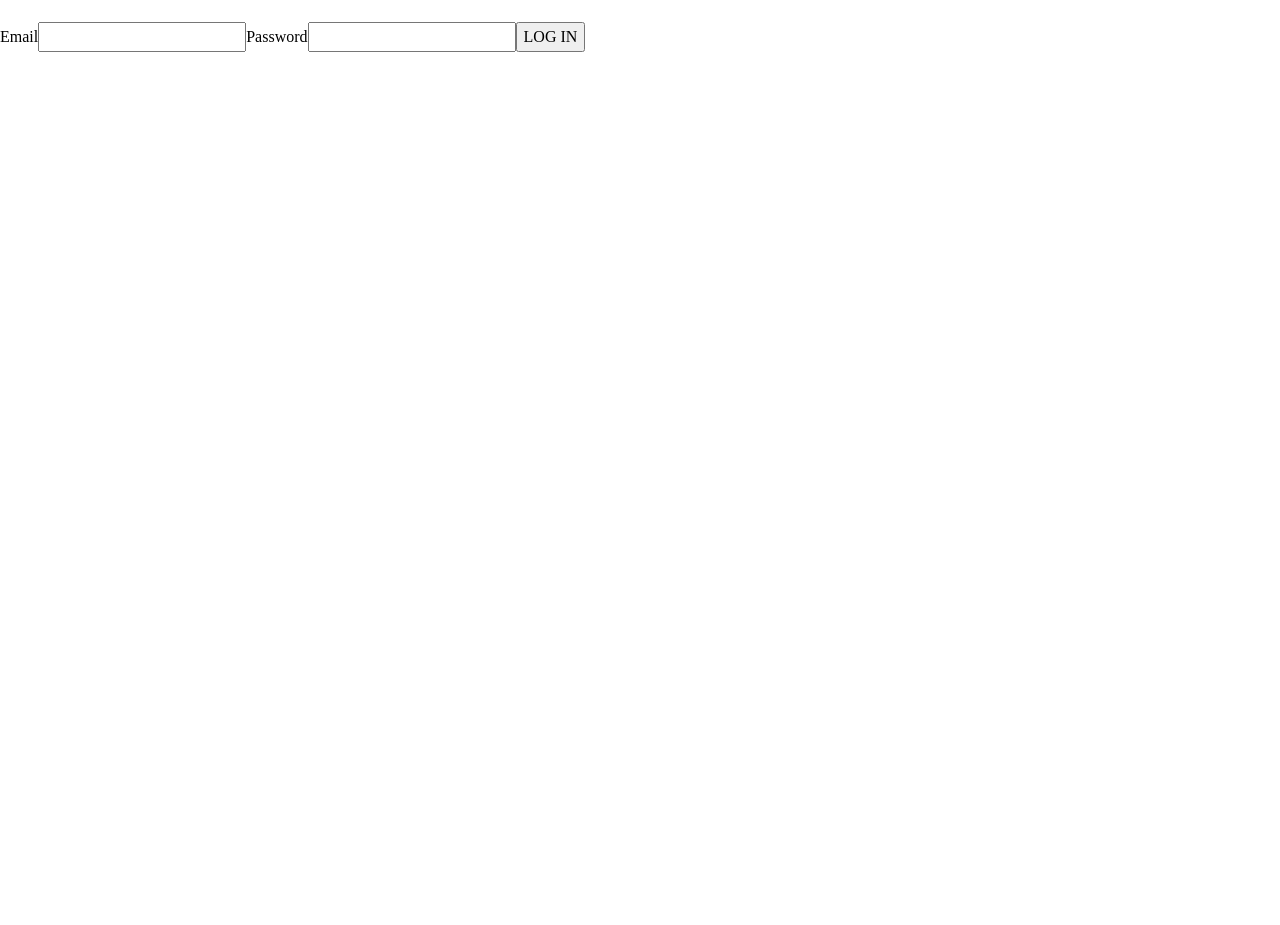
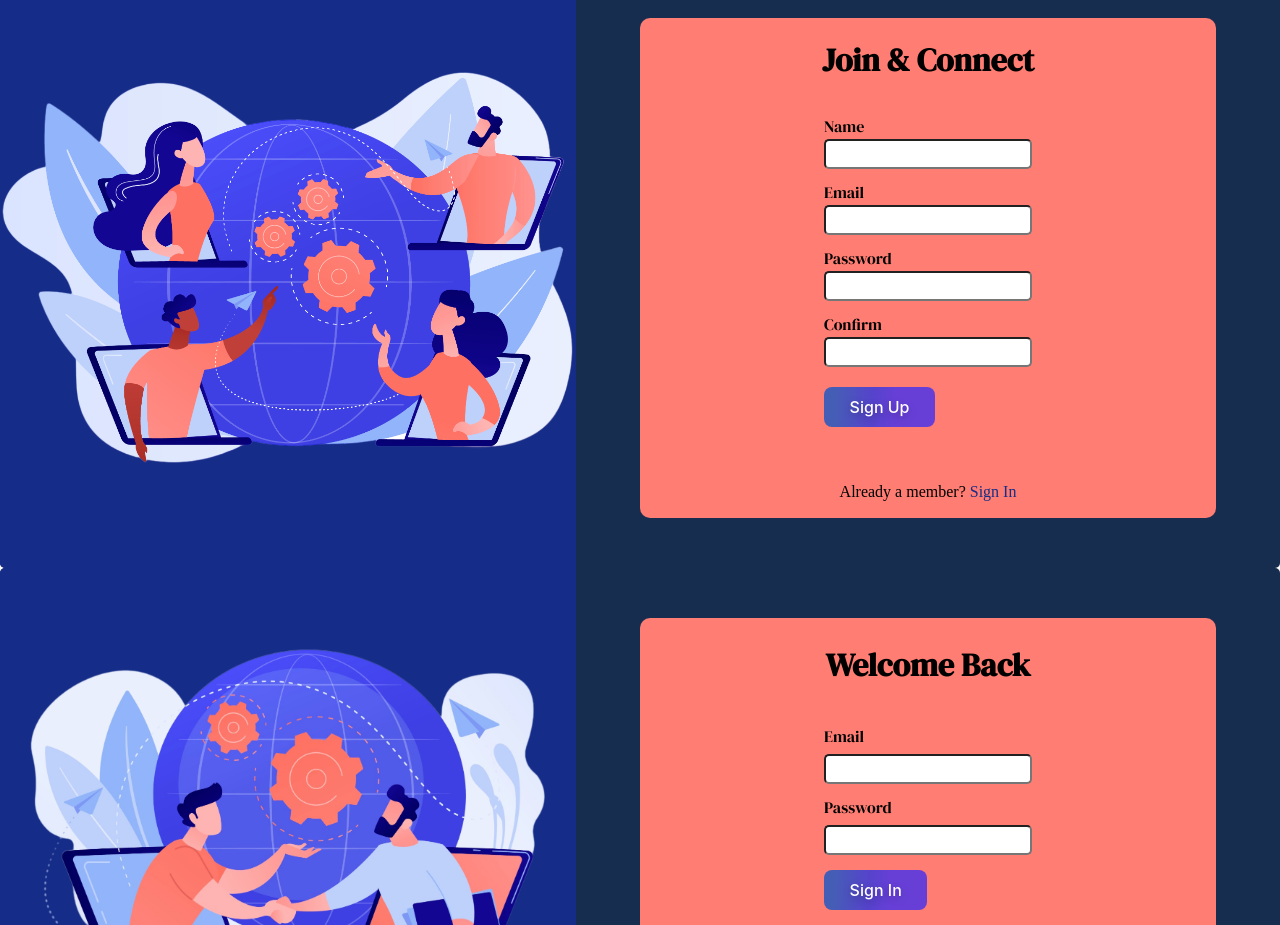
Before and after one commit to bryandevelops/EventAssembly, a React (Vite) app: page /orders in a window 1280 px wide. Shown: the part 67-992 px from the top of the page. Before the commit the page ends 800 px from the top, so only its background shows below. Built offline with nearby package versions, Linux system fonts and the light colour scheme.

Commit message:
Create Modal component. Implement Sign Up & Sign In functionality for the Modal

```diff
--- a/src/components/LoginFrom/LoginForm.jsx
+++ b/src/components/LoginFrom/LoginForm.jsx
@@ -1,7 +1,8 @@
 import { useState } from 'react';
-import * as usersService from '../../utilities/users-service';
+import * as usersService from '../../utilities/users-service.js';
+import styles from './LoginForm.module.css'
 
-export default function LoginForm({ setUser }) {
+export default function LoginForm({ setUser, setButtonClicked }) {
   const [error, setError] = useState('');
   const [credentials, setCredentials] = useState({
     email: '',
@@ -17,7 +18,6 @@ export default function LoginForm({ setUser }) {
     // Prevent form from being submitted to the server
     evt.preventDefault();
     try {
-      // The promise returned by the signUp service method will resolve to the user object included in the payload of the JSON Web Token (JWT)
       const user = await usersService.login(credentials);
       setUser(user);
     } catch(error) {
@@ -27,17 +27,22 @@ export default function LoginForm({ setUser }) {
   }
 
   return (
-    <div>
-      <div className="form-container">
-        <form autoComplete="off" onSubmit={handleSubmit}>
-          <label htmlFor="login-emai">Email</label>
-          <input type="text" id="login-email" name="email" value={credentials.email} onChange={handleChange} required />
-          <label htmlFor="login-password">Password</label>
-          <input type="password" id="login-password" name="password" value={credentials.password} onChange={handleChange} required />
-          <button type="submit">LOG IN</button>
+    <div className={styles.loginFormComponent}>
+      <div className={styles.imgContainer}>
+        <img src="/signin-img.png" alt="" />
+      </div>
+      <div className={styles.formContainer}>
+        <h1 className={styles.formHeading}>Welcome Back</h1>
+        <form autoComplete="off" className={styles.loginForm} onSubmit={handleSubmit}>
+          <label htmlFor="login-emai">Email</label><br/>
+          <input type="email" id="login-email" name="email" value={credentials.email} onChange={handleChange} required /><br/>
+          <label htmlFor="login-password">Password</label><br/>
+          <input type="password" id="login-password" name="password" value={credentials.password} onChange={handleChange} required /><br/>
+          <button type="submit" className={styles.btn}>Sign In</button>
         </form>
+        <p className={styles.errorMessage}>&nbsp;{error}</p>
+        <p className="message">Not a member yet? <span className='modal-span' onClick={() => setButtonClicked('Sign Up')}>Sign Up</span></p>
       </div>
-      <p className="error-message">&nbsp;{error}</p>
     </div>
   );
 }
--- /dev/null
+++ b/src/components/LoginFrom/LoginForm.module.css
@@ -0,0 +1,89 @@
+.loginFormComponent {
+  display: flex;
+  height: 500px;
+  /* background-image: url(paper-planes.png); */
+  /* background-size: 48%; */
+  /* background-repeat: repeat-x; */
+  /* background-position-y: 82%; */
+  /* align-items: stretch; */
+  background-color: #162d50;
+  border-radius: 5px;
+}
+
+.imgContainer {
+  background-color: #152d88;
+  width: 45%;
+  display: flex;
+  justify-content: center;
+  align-items: center;
+  border-top-left-radius: 5px;
+  border-bottom-left-radius: 5px;
+}
+
+.imgContainer > img {
+  width: 90%;
+  height: fit-content;
+}
+
+.formContainer {
+  display: flex;
+  flex-direction: column;
+  align-items: center;
+  /* margin-left: 50px; */
+  justify-content: space-evenly;
+  width: 45%;
+  background-color: #ff7d72;
+  height: 400px;
+  align-self: center;
+  border-radius: 10px;
+  margin: 0 auto;
+}
+
+.formHeading {
+  /* border: 3px solid black; */
+  /* border-image: linear-gradient(92.88deg, #455EB5 9.16%, #5643CC 43.89%, #673FD7 64.72%) 1; */
+  padding: 10px 20px;
+  width: fit-content;
+  font-family: 'DM Serif Display', serif;
+  font-size: xx-large;
+  /* color: white; */
+}
+
+.loginForm > input {
+  margin-top: 5px;
+  border-radius: 5px;
+}
+
+.loginForm > label {
+  font-family: 'DM Serif Display', serif;
+  margin-top: 15px;
+  display: inline-block;
+}
+
+.errorMessage {
+  color: #8e0000;
+}
+
+.btn {
+  background-image: linear-gradient(92.88deg, #455EB5 9.16%, #5643CC 43.89%, #673FD7 64.72%);
+  border-radius: 8px;
+  border-style: none;
+  box-sizing: border-box;
+  color: #FFFFFF;
+  cursor: pointer;
+  flex-shrink: 0;
+  font-family: "Inter UI", "SF Pro Display", -apple-system, BlinkMacSystemFont, "Segoe UI", Roboto, Oxygen, Ubuntu, Cantarell, "Open Sans", "Helvetica Neue", sans-serif;
+  font-size: 16px;
+  font-weight: 500;
+  height: 2.5rem;
+  padding: 0 1.6rem;
+  text-align: center;
+  text-shadow: rgba(0, 0, 0, 0.25) 0 3px 8px;
+  transition: all .1s;
+  margin-top: 15px;
+}
+
+.btn:hover {
+  background-image: linear-gradient(92.88deg, #455EA1 9.16%, #5643B8 43.89%, #673FC3 64.72%);
+  transition-duration: .1s;
+}
--- /dev/null
+++ b/src/components/Modal/Modal.css
@@ -0,0 +1,56 @@
+.hidden {
+  display: none;
+}
+
+.modal {
+  position: absolute;
+  top: 50%;
+  left: 50%;
+  transform: translate(-50%, -50%);
+  width: 60%;
+  /* background-color: white; */
+  /* padding: 6rem; */
+  border-radius: 5px;
+  box-shadow: 0 3rem 5rem rgba(0, 0, 0, 0.3);
+  z-index: 10;
+}
+
+.overlay {
+  position: absolute;
+  top: 0;
+  left: 0;
+  width: 100%;
+  height: 100%;
+  background-color: rgba(0, 0, 0, 0.6);
+  backdrop-filter: blur(3px);
+  z-index: 5;
+}
+
+.close-modal-btn {
+  position: absolute;
+  top: 0rem;
+  right: 0.5rem;
+  font-size: 2rem;
+  color: #92b5fa;
+  cursor: pointer;
+  border: none;
+  background: none;
+}
+
+.close-modal-btn:hover {
+  text-shadow: #bfbfbf 0 1px 12px;
+  transition-duration: .1s;
+}
+
+.modal-span {
+  color:#152d88;
+}
+
+.modal-span:hover {
+  text-decoration: underline;
+  cursor: pointer;
+}
+
+.message {
+  text-align: center;
+}
--- /dev/null
+++ b/src/components/Modal/Modal.jsx
@@ -0,0 +1,23 @@
+import SignUpForm from "../SignUpForm/SignUpForm.jsx";
+import LoginForm from "../LoginFrom/LoginForm.jsx";
+import './Modal.css'
+
+export default function SignUpModal({ showModal, setShowModal, buttonClicked, setButtonClicked }) {
+  return (
+    <>
+      <div className={`modal ${showModal ? '' : 'hidden'}`}>
+        <button className="close-modal-btn" onClick={() => { setShowModal(!showModal); setButtonClicked(null) }}>&times;</button>
+        {
+          buttonClicked === 'Sign Up' ? (
+              <SignUpForm setButtonClicked={setButtonClicked} />
+          ) : buttonClicked === 'Sign In' ? (
+              <LoginForm setButtonClicked={setButtonClicked} />
+          ) : (
+            ''
+          )
+        }
+      </div>
+      <div className={`overlay ${showModal ? '' : 'hidden'}`} onClick={() => { setShowModal(!showModal); setButtonClicked(null) }}></div>
+    </>
+  );
+}
--- a/src/components/NavBar/NavBar.jsx
+++ b/src/components/NavBar/NavBar.jsx
@@ -1,20 +1,32 @@
-import { Link } from 'react-router-dom';
-import { logOut } from '../../utilities/users-service';
+import { useState } from 'react';
+import { logOut } from '../../utilities/users-service.js';
+import Modal from '../Modal/Modal.jsx';
+import styles from './NavBar.module.css';
 
 export default function NavBar({ user, setUser }) {
+  const [showSignUpModal, setShowSignUpModal] = useState(false)
+  const [showSignInModal, setShowSignInModal] = useState(false)
+  const [buttonClicked , setButtonClicked] = useState(null)
+
   function handleLogOut() {
     logOut()
     setUser(null)
   }
 
   return (
-    <nav>
-      <h1>Welcome, {user.name}</h1>
-      <Link to="/orders">Order History</Link>
-      &nbsp; | &nbsp;
-      <Link to="/orders/new">New Order</Link>
-      &nbsp; | &nbsp;
-      <Link to="" onClick={handleLogOut}>Log Out</Link>
+    <nav className={styles.navComponent}>
+      {
+        user ? (
+          <button className={styles.btn} onClick={handleLogOut}>Log Out</button>
+        ) : (
+          <>
+            <button className={`${styles.btn} ${styles.signUpBtn}`} onClick={() => { setShowSignUpModal(!showSignUpModal); setButtonClicked('Sign Up') }}>Sign Up</button>
+            <button className={styles.btn} onClick={() => { setShowSignInModal(!showSignInModal); setButtonClicked('Sign In') }}>Sign In</button>
+            {showSignUpModal ? <Modal showModal={showSignUpModal} setShowModal={setShowSignUpModal} buttonClicked={buttonClicked} setButtonClicked={setButtonClicked} /> : ''}
+            {showSignInModal ? <Modal showModal={showSignInModal} setShowModal={setShowSignInModal} buttonClicked={buttonClicked} setButtonClicked={setButtonClicked} /> : ''}
+          </>
+        )
+      }
     </nav>
   );
 }
--- /dev/null
+++ b/src/components/NavBar/NavBar.module.css
@@ -0,0 +1,30 @@
+.navComponent {
+  margin-right: 20px;
+}
+
+.btn {
+  background-image: linear-gradient(92.88deg, #455EB5 9.16%, #5643CC 43.89%, #673FD7 64.72%);
+  border-radius: 8px;
+  border-style: none;
+  box-sizing: border-box;
+  color: #FFFFFF;
+  cursor: pointer;
+  flex-shrink: 0;
+  font-family: "Inter UI", "SF Pro Display", -apple-system, BlinkMacSystemFont, "Segoe UI", Roboto, Oxygen, Ubuntu, Cantarell, "Open Sans", "Helvetica Neue", sans-serif;
+  font-size: 16px;
+  font-weight: 500;
+  height: 2.5rem;
+  padding: 0 1.6rem;
+  text-align: center;
+  text-shadow: rgba(0, 0, 0, 0.25) 0 3px 8px;
+  transition: all .1s;
+}
+
+.btn:hover {
+  box-shadow: #ffffff99 0 0 5px;
+  transition-duration: .1s;
+}
+
+.signUpBtn {
+  margin-right: 20px;
+}
--- a/src/components/SignUpForm/SignUpForm.jsx
+++ b/src/components/SignUpForm/SignUpForm.jsx
@@ -1,8 +1,8 @@
-import { Component } from "react";
+import React from "react";
 import * as usersService from '../../utilities/users-service.js';
+import styles from './SignUpForm.module.css'
 
-export default class SignUpForm extends Component {
-  // Class Field approach for defining state. Internally, the class field syntax is converted into the constructor method approach
+export default class SignUpForm extends React.Component {
   state = {
     name: '',
     email: '',
@@ -11,27 +11,7 @@ export default class SignUpForm extends Component {
     error: ''
   };
 
-  /*
-    The handleChange() method can't be defined using the usual syntax for defining an instance method of a class like that of the render() method.
-
-    The reason the usual syntax won't work is because the method will be invoked as a callback and thus will not have `this` bound to the component
-    instance, so we won't be able to access this.props, this.setState(), etc.
-
-    There are two solutions to ensure that a method has `this` correctly set to the component instance:
-    - Define the method as usual and use JavaScript's `bind` method in the constructor to explicitly set the value of `this`
-    - Use the class field syntax along with an arrow function when defining the method which by its very nature fixes the issue due to the way class fields are actually initialized in the constructor
-
-    Below is how we use class field syntax to properly define methods used to handle events in class components:
-  */
   handleChange = (evt) => {
-    /*
-      There's two key differences in how state is updated in class vs. function components:
-      - Class components always update state by invoking the inherited setState() method vs. invoking the setter function returned by the useState hook in function components
-      - setState() accepts an object as an arg and this object is merged into the existing state object. This differs with how a function component's setter function replaces that state with the value provided entirely
-
-      Below, the object passed to setState() is merged with the current state object which is why we don't need to specify the other states
-    */
-
     this.setState({
       [evt.target.name]: evt.target.value,
       error: ''
@@ -39,16 +19,13 @@ export default class SignUpForm extends Component {
   };
 
   handleSubmit = async (evt) => {
-    evt.preventDefault() // This line prevents the default behavior of submitting a form which is to cause a page refresh
+    evt.preventDefault()
     try {
-      // We don't want to send the 'error' or 'confirm' property, so we make a copy of the state object, then delete them
       const formData = {...this.state};
       delete formData.error;
       delete formData.confirm;
 
-      // The promise returned by the signUp service method will resolve to the user object included in the payload of the JSON Web Token (JWT)
       const user = await usersService.signUp(formData);
-
       this.props.setUser(user)
     } catch(error) {
       console.log(error.message)
@@ -60,21 +37,26 @@ export default class SignUpForm extends Component {
     const disable = this.state.password !== this.state.confirm;
 
     return (
-      <div>
-        <div className="form-container">
-          <form autoComplete="off" onSubmit={this.handleSubmit}>
-            <label htmlFor="signup-name">Name</label>
-            <input type="text" id="signup-name" name="name" value={this.state.name} onChange={this.handleChange} required />
-            <label htmlFor="signup-email">Email</label>
-            <input type="email" id="signup-email" name="email" value={this.state.email} onChange={this.handleChange} required />
-            <label htmlFor="signup-password">Password</label>
-            <input type="password" id="signup-password" name="password" value={this.state.password} onChange={this.handleChange} required />
-            <label htmlFor="signup-confirm">Confirm</label>
-            <input type="password" id="signup-confirm" name="confirm" value={this.state.confirm} onChange={this.handleChange} required />
-            <button type="submit" disabled={disable}>SIGN UP</button>
+      <div className={styles.signupFormComponent}>
+        <div className={styles.imgContainer}>
+          <img src="/signup-img.png" alt="" />
+        </div>
+        <div className={styles.formContainer}>
+          <h1 className={styles.formHeading}>Join & Connect</h1>
+          <form autoComplete="off" className={styles.signupForm} onSubmit={this.handleSubmit}>
+            <label htmlFor="signup-name">Name</label><br/>
+            <input type="text" id="signup-name" name="name" value={this.state.name} onChange={this.handleChange} required /><br/>
+            <label htmlFor="signup-email">Email</label><br/>
+            <input type="email" id="signup-email" name="email" value={this.state.email} onChange={this.handleChange} required /><br/>
+            <label htmlFor="signup-password">Password</label><br/>
+            <input type="password" id="signup-password" name="password" value={this.state.password} onChange={this.handleChange} required /><br/>
+            <label htmlFor="signup-confirm">Confirm</label><br/>
+            <input type="password" id="signup-confirm" name="confirm" value={this.state.confirm} onChange={this.handleChange} required /><br/>
+            <button type="submit" className={styles.btn} disabled={disable}>Sign Up</button>
           </form>
+          <p className={styles.errorMessage}>&nbsp;{this.state.error}</p>
+          <p>Already a member? <span className='modal-span' onClick={() => this.props.setButtonClicked('Sign In')}>Sign In</span></p>
         </div>
-        <p className="error-message">&nbsp;{this.state.error}</p>
       </div>
     );
   }
--- /dev/null
+++ b/src/components/SignUpForm/SignUpForm.module.css
@@ -0,0 +1,95 @@
+.signupFormComponent {
+  display: flex;
+  height: 600px;
+  /* background-image: url(paper-planes.png); */
+  /* background-size: 48%; */
+  /* background-repeat: repeat-x; */
+  /* background-position-y: 82%; */
+  /* align-items: stretch; */
+  background-color: #162d50;
+  border-radius: 5px;
+}
+
+.imgContainer {
+  background-color: #152d88;
+  width: 45%;
+  display: flex;
+  justify-content: center;
+  align-items: center;
+  border-top-left-radius: 5px;
+  border-bottom-left-radius: 5px;
+}
+
+.imgContaine > img {
+  width: 90%;
+  height: fit-content;
+}
+
+.formContainer {
+  display: flex;
+  flex-direction: column;
+  align-items: center;
+  /* margin-left: 50px; */
+  justify-content: space-evenly;
+  width: 45%;
+  background-color: #ff7d72;
+  height: 500px;
+  align-self: center;
+  border-radius: 10px;
+  margin: 0 auto;
+}
+
+.formHeading {
+  /* border: 3px solid black; */
+  /* border-image: linear-gradient(92.88deg, #455EB5 9.16%, #5643CC 43.89%, #673FD7 64.72%) 1; */
+  padding: 10px 20px;
+  width: fit-content;
+  font-family: 'DM Serif Display', serif;
+  font-size: xx-large;
+  /* color: white; */
+}
+
+.signupForm > input {
+  margin-top: 0px;
+  border-radius: 5px;
+}
+
+.signupForm > label {
+  font-family: 'DM Serif Display', serif;
+  margin-top: 15px;
+  display: inline-block;
+}
+
+.errorMessage {
+  color: #8e0000;
+}
+
+.btn {
+  background-image: linear-gradient(92.88deg, #455EB5 9.16%, #5643CC 43.89%, #673FD7 64.72%);
+  border-radius: 8px;
+  border-style: none;
+  box-sizing: border-box;
+  color: #FFFFFF;
+  cursor: pointer;
+  flex-shrink: 0;
+  font-family: "Inter UI", "SF Pro Display", -apple-system, BlinkMacSystemFont, "Segoe UI", Roboto, Oxygen, Ubuntu, Cantarell, "Open Sans", "Helvetica Neue", sans-serif;
+  font-size: 16px;
+  font-weight: 500;
+  height: 2.5rem;
+  padding: 0 1.6rem;
+  text-align: center;
+  text-shadow: rgba(0, 0, 0, 0.25) 0 3px 8px;
+  transition: all .1s;
+  margin-top: 20px;
+}
+
+.btn:hover {
+  background-image: linear-gradient(92.88deg, #455EA1 9.16%, #5643B8 43.89%, #673FC3 64.72%);
+  transition-duration: .1s;
+}
+
+.btn:disabled,
+.btn[disabled] {
+  background-image: linear-gradient(92.88deg, #b6b6b6 9.16%, #cdcdcd 43.89%, #d8d8d8 64.72%);
+  cursor: initial;
+}
```
Also changed, not shown: public/signin-img.png (added), public/signup-img.png (added).
